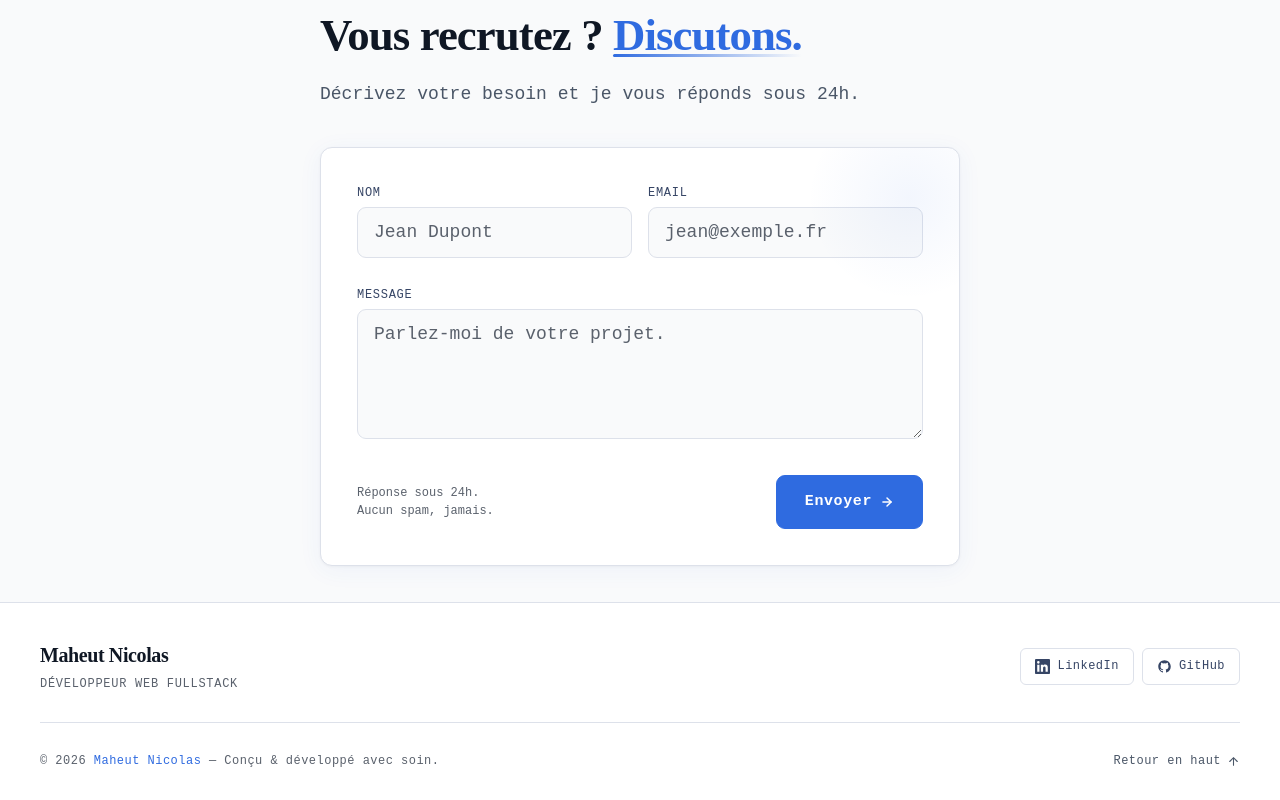
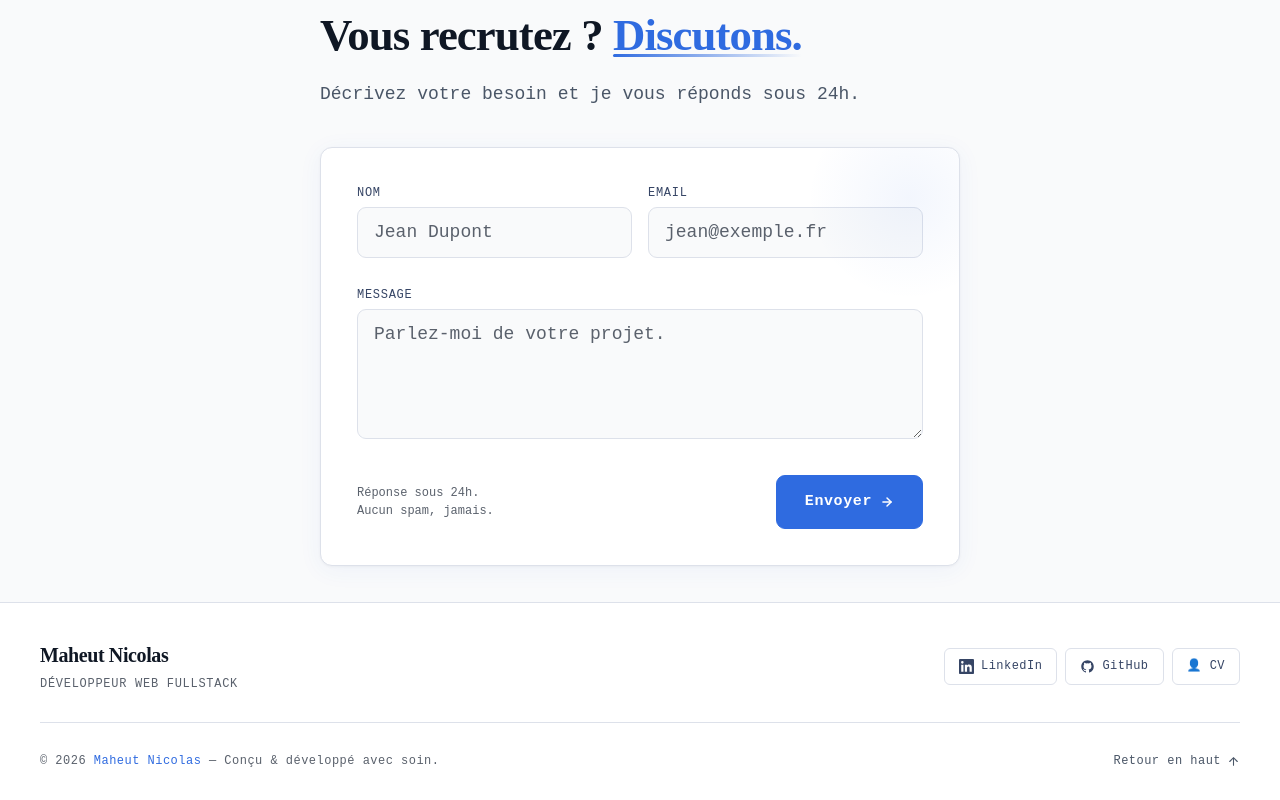
Before and after one commit to MaheutNicolas/portfolio, a Vue app: page / in a window 1280 px wide. Shown: the part 3140-3940 px from the top of the page. Built offline with nearby package versions, Linux system fonts and the light colour scheme; the HTML template or start-up script is replaced by a standard one.

Commit message:
feat: :sparkles: ajout du CV

```diff
--- a/src/component/navigation/Footer.vue
+++ b/src/component/navigation/Footer.vue
@@ -20,6 +20,12 @@
             target="_blank" rel="noopener">
               <GitHub />
               GitHub
+          </a>
+
+          <a class="footer__link"
+            href="/CV.pdf"
+            target="_blank" rel="noopener">
+              👤 CV
           </a>
         </nav>
       </div>
```
Also changed, not shown: 1 other file (tests, documents, lock files or other folders).
